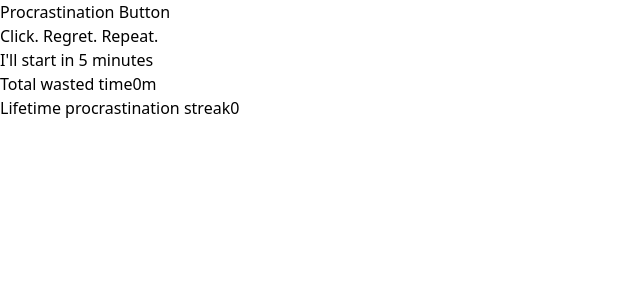
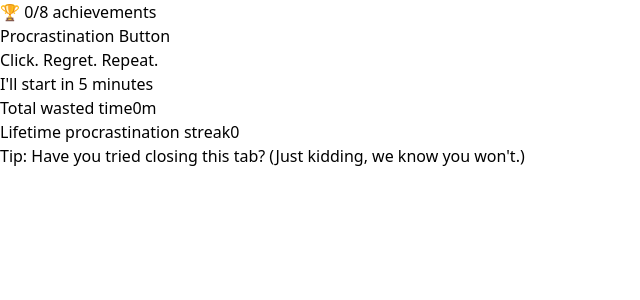
Before and after one commit to priyankagnana/procrastinationbutton, a React (Vite) app: page / in a window 1280 px wide. Shown: the top 300 px of the page, without its empty margins (0-640 px from the left). Built offline with nearby package versions, Linux system fonts and the light colour scheme.

Commit message:
added enhancements

```diff
--- a/src/components/ProcrastinationButton.jsx
+++ b/src/components/ProcrastinationButton.jsx
@@ -1,4 +1,4 @@
-import { useState, useEffect } from 'react'
+import { useState, useEffect, useRef, useMemo } from 'react'
 
 const BASE_MINUTES = 5
 const MESSAGES = [
@@ -15,6 +15,33 @@ const MESSAGES = [
   "Einstein didn't procrastinate. Well, he did. You're in good company.",
   "This button has more commitment than my ex.",
   "Your productivity: 📉 Your excuses: 📈",
+]
+
+const MILESTONE_MESSAGES = {
+  5: "5 clicks. Your ancestors felt a chill.",
+  10: "Double digits. Your future self is filing for divorce.",
+  25: "25 clicks. You could've learned a new language. You chose this.",
+  50: "50. Half a century of regret. In clicks.",
+  100: "100 CLICKS. We need to talk. (Just kidding, keep going.)",
+}
+
+const ACHIEVEMENTS = [
+  { id: 'first', label: 'First step (backwards)', minClicks: 1 },
+  { id: 'five', label: 'Warm-up procrastinator', minClicks: 5 },
+  { id: 'ten', label: 'Dedicated avoider', minClicks: 10 },
+  { id: 'thirty', label: '30 min club', minWasted: 30 },
+  { id: 'hour', label: 'Hour of power (wasted)', minWasted: 60 },
+  { id: 'twentyfive', label: 'Quarter century of shame', minClicks: 25 },
+  { id: 'fifty', label: 'Fifty clicks, zero tasks', minClicks: 50 },
+  { id: 'century', label: 'Century of regret', minClicks: 100 },
+]
+
+const TIPS = [
+  "Tip: Have you tried closing this tab? (Just kidding, we know you won't.)",
+  "Tip: Setting a timer helps. So does ignoring it.",
+  "Tip: The best time to start was 20 minutes ago. The second best is never.",
+  "Tip: Break tasks into smaller steps. Then procrastinate on each step.",
+  "Tip: Research shows procrastinators are creative. You're basically Picasso.",
 ]
 
 const STORAGE_KEYS = {
@@ -43,6 +70,20 @@ export default function ProcrastinationButton() {
   const [totalWasted, setTotalWasted] = useState(() => load(STORAGE_KEYS.totalWasted, 0))
   const [lifetimeStreak, setLifetimeStreak] = useState(() => load(STORAGE_KEYS.lifetimeStreak, 0))
   const [currentStreak, setCurrentStreak] = useState(0)
+  const [shake, setShake] = useState(false)
+  const [showAchievements, setShowAchievements] = useState(false)
+  const tipIndex = useRef(0)
+
+  const totalClicks = totalWasted / BASE_MINUTES
+  const unlocked = useMemo(() => {
+    const set = new Set()
+    for (const a of ACHIEVEMENTS) {
+      const byClicks = a.minClicks != null && totalClicks >= a.minClicks
+      const byWasted = a.minWasted != null && totalWasted >= a.minWasted
+      if (byClicks || byWasted) set.add(a.id)
+    }
+    return set
+  }, [totalWasted])
 
   useEffect(() => {
     save(STORAGE_KEYS.totalWasted, totalWasted)
@@ -58,24 +99,46 @@ export default function ProcrastinationButton() {
 
   function handleClick() {
     setMinutes((m) => m + BASE_MINUTES)
-    setMessage(MESSAGES[Math.floor(Math.random() * MESSAGES.length)])
+    const milestoneMsg = MILESTONE_MESSAGES[currentStreak + 1]
+    setMessage(milestoneMsg || MESSAGES[Math.floor(Math.random() * MESSAGES.length)])
     setTotalWasted((w) => w + BASE_MINUTES)
     setCurrentStreak((s) => s + 1)
+    setShake(true)
+    setTimeout(() => setShake(false), 500)
   }
+
+  const [tip, setTip] = useState(TIPS[0])
+  useEffect(() => {
+    const id = setInterval(() => {
+      tipIndex.current = (tipIndex.current + 1) % TIPS.length
+      setTip(TIPS[tipIndex.current])
+    }, 6000)
+    return () => clearInterval(id)
+  }, [])
 
   const hours = Math.floor(totalWasted / 60)
   const mins = totalWasted % 60
   const wastedDisplay = hours > 0 ? `${hours}h ${mins}m` : `${totalWasted}m`
 
   return (
-    <div className="min-h-screen bg-gradient-to-b from-slate-900 to-slate-800 flex flex-col items-center justify-center p-6 text-center">
+    <div className={`min-h-screen bg-gradient-to-b from-slate-900 to-slate-800 flex flex-col items-center justify-center p-6 text-center ${shake ? 'animate-shake' : ''}`}>
+      <div className="absolute top-4 right-4">
+        <button
+          type="button"
+          onClick={() => setShowAchievements((s) => !s)}
+          className="text-slate-500 hover:text-amber-400 text-sm transition-colors"
+        >
+          🏆 {unlocked.size}/{ACHIEVEMENTS.length} achievements
+        </button>
+      </div>
+
       <h1 className="text-2xl font-bold text-slate-300 mb-2">Procrastination Button</h1>
       <p className="text-slate-500 text-sm mb-8">Click. Regret. Repeat.</p>
 
       <button
         type="button"
         onClick={handleClick}
-        className="w-72 h-72 rounded-full bg-red-600 hover:bg-red-500 active:scale-95 transition-all duration-150 shadow-2xl shadow-red-900/50 border-4 border-red-400/30 text-white font-bold text-xl px-4 py-2 select-none cursor-pointer"
+        className="w-72 h-72 rounded-full bg-red-600 hover:bg-red-500 active:scale-95 transition-all duration-150 shadow-2xl shadow-red-900/50 border-4 border-red-400/30 text-white font-bold text-xl px-4 py-2 select-none cursor-pointer hover:scale-105"
       >
         I'll start in {minutes} minutes
       </button>
@@ -96,6 +159,36 @@ export default function ProcrastinationButton() {
           <span className="text-2xl font-mono text-slate-300">{lifetimeStreak}</span>
         </div>
       </div>
+
+      {showAchievements && (
+        <div className="absolute inset-0 bg-slate-900/95 flex items-center justify-center p-6 z-10">
+          <div className="bg-slate-800 rounded-xl p-6 max-w-sm w-full border border-slate-600">
+            <h2 className="text-lg font-bold text-slate-200 mb-4">Achievements</h2>
+            <ul className="space-y-2 text-left">
+              {ACHIEVEMENTS.map((a) => (
+                <li
+                  key={a.id}
+                  className={`flex items-center gap-2 text-sm ${unlocked.has(a.id) ? 'text-amber-300' : 'text-slate-500'}`}
+                >
+                  <span>{unlocked.has(a.id) ? '✅' : '🔒'}</span>
+                  {a.label}
+                </li>
+              ))}
+            </ul>
+            <button
+              type="button"
+              onClick={() => setShowAchievements(false)}
+              className="mt-4 w-full py-2 bg-slate-700 hover:bg-slate-600 rounded text-slate-300 text-sm"
+            >
+              Close
+            </button>
+          </div>
+        </div>
+      )}
+
+      <p className="absolute bottom-6 left-4 right-4 text-slate-500 text-xs max-w-md mx-auto transition-opacity duration-500">
+        {tip}
+      </p>
     </div>
   )
 }
--- a/src/index.css
+++ b/src/index.css
@@ -6,3 +6,13 @@ body {
   margin: 0;
   min-height: 100vh;
 }
+
+@keyframes shake {
+  0%, 100% { transform: translateX(0); }
+  10%, 30%, 50%, 70%, 90% { transform: translateX(-4px); }
+  20%, 40%, 60%, 80% { transform: translateX(4px); }
+}
+
+.animate-shake {
+  animation: shake 0.5s ease-in-out;
+}
```
